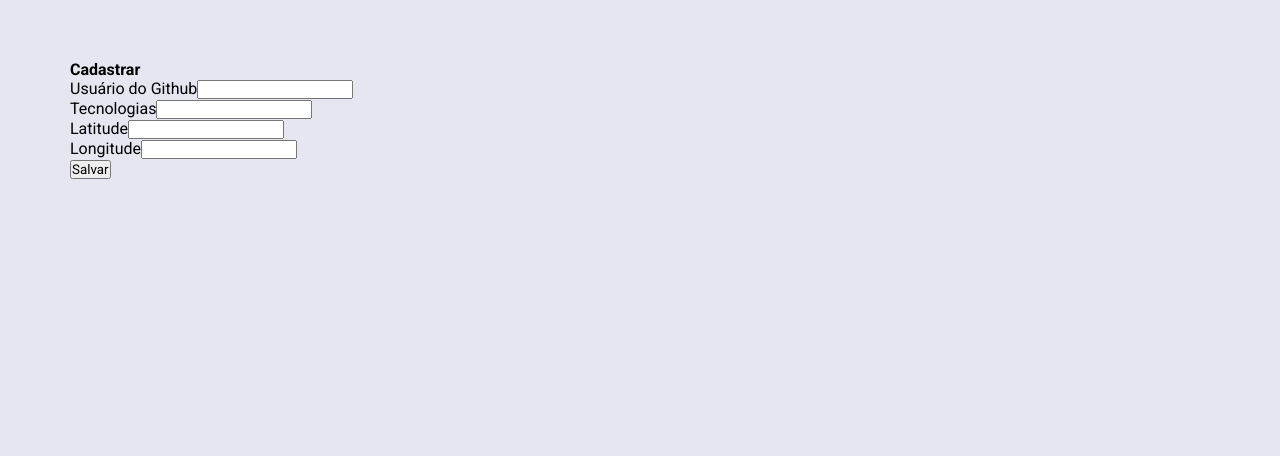
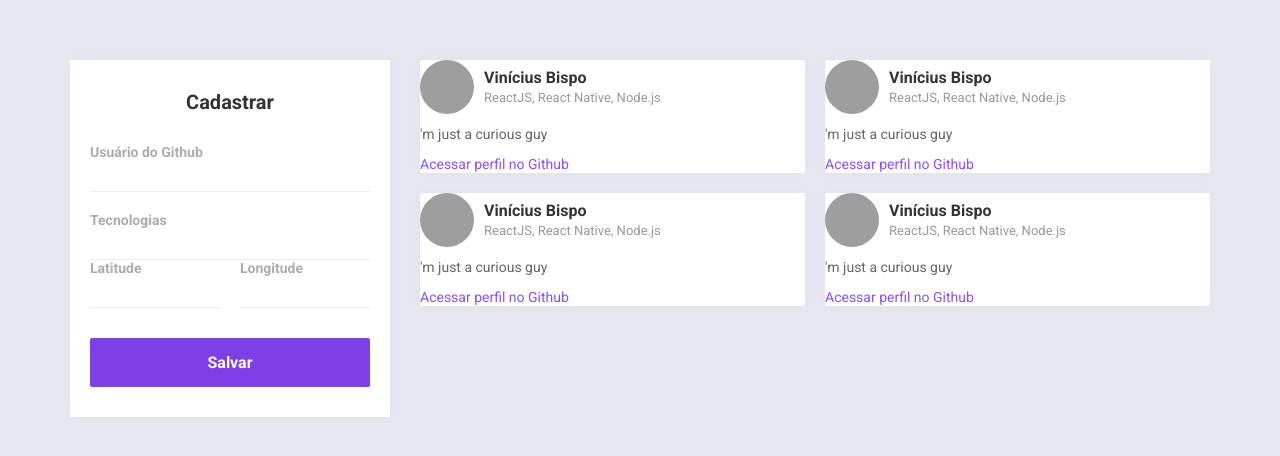
Before and after one commit to vinibispo/semanaOmnistack, a React (Create React App) app in the folder web/: page / in a window 1280 px wide. Shown: the top 456 px of the page. Built offline with nearby package versions, Linux system fonts and the light colour scheme; no server answers; grey boxes are pictures that could not be loaded.

Commit message:
adding axios in frontend

```diff
--- a/web/package.json
+++ b/web/package.json
@@ -6,6 +6,7 @@
     "@testing-library/jest-dom": "^4.2.4",
     "@testing-library/react": "^9.3.2",
     "@testing-library/user-event": "^7.1.2",
+    "axios": "^0.19.1",
     "react": "^16.12.0",
     "react-dom": "^16.12.0",
     "react-scripts": "3.3.0"
--- a/web/src/App.css
+++ b/web/src/App.css
@@ -6,3 +6,18 @@
     flex-direction: row;
     align-items: flex-start;
 }
+#app main{
+    margin-left: 30px;
+}
+@media (max-width: 1000px){
+    #app{
+        flex-direction: column;
+    }
+    #app main{
+        margin-left: 0;
+        margin-top: 30px;
+    }
+    #app aside{
+        width: 100%;
+    }
+}
--- a/web/src/App.js
+++ b/web/src/App.js
@@ -1,7 +1,31 @@
-import React from 'react';
+/* eslint-disable jsx-a11y/anchor-has-content */
+/* eslint-disable react/jsx-no-comment-textnodes */
+import React, {useEffect, useState} from 'react';
 import './global.css'
 import './App.css'
+import './Sidebar.css'
+import './Main.css'
+import api from './services/api'
 function App() {
+  const [latitude, setLatitude] = useState('')
+  const [github_username, setGithubUsername] = useState('')
+  const [techs, setTechs] = useState('')
+  const [longitude, setLongitude] = useState('')
+  useEffect(()=>{
+    navigator.geolocation.getCurrentPosition((position) =>{
+      const {latitude, longitude} = position.coords
+      setLatitude(latitude)
+      setLongitude(longitude)
+    }, (err)=>{
+
+    },
+    {
+      timeout: 30000
+    }
+  )}, [])
+  async function handleAddDev(e){
+    e.preventDefault();
+  }
   return (
     <div id="app">
 
@@ -11,26 +35,74 @@ function App() {
         <form>
           <div className="input-block">
           <label htmlFor="github_username">Usuário do Github</label>
-          <input type="text" name="github_username" id="github_username" required/>
+          <input type="text" name="github_username" value={github_username} onChange={e => setGithubUsername(e.target.value)} id="github_username" required/>
           </div>
           <div className="input-block">
           <label htmlFor="techs">Tecnologias</label>
-          <input type="text" name="techs" id="techs" required/>
+          <input type="text" name="techs" id="techs" value={techs} onChange={e => setTechs(e.target.value)} required/>
           </div>
           <div className="input-group">
           <div className="input-block">
           <label htmlFor="latitude">Latitude</label>
-          <input type="text" name="latitude" id="latitude" required/>
+          <input type="number" name="latitude" id="latitude" required value={latitude} onChange={e=>setLatitude(e.target.value)}/>
           </div>
           <div className="input-block">
-          <label htmlFor="github_username">Longitude</label>
-          <input type="text" name="longitude" id="longitude" required/>
+          <label htmlFor="longitude">Longitude</label>
+          <input type="number" name="longitude" id="longitude" value={longitude} required onChange={e => setLongitude(e.target.value)}/>
           </div>
           </div>
           <button type="submit">Salvar</button>
         </form>
       </aside>
-      <main></main>
+      <main>
+        <ul>
+          <li className="dev-item">
+            <header>
+              <img src="https://avatars1.githubusercontent.com/u/48097622?v=4" alt="dev"/>
+              <div className="user-info">
+                <strong>Vinícius Bispo</strong>
+                <span>ReactJS, React Native, Node.js</span>
+              </div>
+            </header>
+            <p>'m just a curious guy</p>
+            <a href="https://github.com/vinibispo" >Acessar perfil no Github</a>
+          </li>
+          <li className="dev-item">
+            <header>
+              <img src="https://avatars1.githubusercontent.com/u/48097622?v=4" alt="dev"/>
+              <div className="user-info">
+                <strong>Vinícius Bispo</strong>
+                <span>ReactJS, React Native, Node.js</span>
+              </div>
+            </header>
+            <p>'m just a curious guy</p>
+            <a href="https://github.com/vinibispo" >Acessar perfil no Github</a>
+          </li>
+          <li className="dev-item">
+            <header>
+              <img src="https://avatars1.githubusercontent.com/u/48097622?v=4" alt="dev"/>
+              <div className="user-info">
+                <strong>Vinícius Bispo</strong>
+                <span>ReactJS, React Native, Node.js</span>
+              </div>
+            </header>
+            <p>'m just a curious guy</p>
+            <a href="https://github.com/vinibispo" >Acessar perfil no Github</a>
+          </li>
+          <li className="dev-item">
+            <header>
+              <img src="https://avatars1.githubusercontent.com/u/48097622?v=4" alt="dev"/>
+              <div className="user-info">
+                <strong>Vinícius Bispo</strong>
+                <span>ReactJS, React Native, Node.js</span>
+              </div>
+            </header>
+            <p>'m just a curious guy</p>
+            <a href="https://github.com/vinibispo" >Acessar perfil no Github</a>
+          </li>
+
+        </ul>
+      </main>
     </div>
   )
 }
--- a/web/src/Main.css
+++ b/web/src/Main.css
@@ -0,0 +1,56 @@
+main{
+    flex: 1;
+}
+main ul{
+    display: grid;
+    grid-template-columns: 1fr 1fr;
+    gap: 20px;
+    list-style: none;
+}
+@media (max-width: 650px){
+    main ul{
+        grid-template-columns: 1fr;
+    }
+}
+li.dev-item{
+    background: #ffffff;
+    box-shadow:  0 0 14px 0 rgba(0, 0, 0, .02);
+    border-radius: 2px;
+}
+li.dev-item header{
+    display: flex;
+    flex-direction: row;
+    align-items: center;
+}
+li.dev-item header img{
+    width: 54px;
+    height: 54px;
+    border-radius: 50%;
+}
+li.dev-item header .user-info{
+    margin-left: 10px;
+}
+.user-info strong{
+    display: block;
+    color: #333333;
+    font-size: 16px;
+}
+.user-info span{
+    font-size: 13px;
+    color: #999999;
+    margin-top: 2px;
+}
+li.dev-item p{
+    color: #666666;
+    font-size: 14px;
+    line-height: 20px;
+    margin: 10px 0;
+}
+li.dev-item a{
+    color: #8e4dff;
+    font-size: 14px;
+    text-decoration: none;
+}
+li.dev-item a:hover{
+    color: #5a2ea6;
+}
--- a/web/src/Sidebar.css
+++ b/web/src/Sidebar.css
@@ -0,0 +1,58 @@
+aside{
+    width: 320px;
+    background: #ffffff;
+    box-shadow:  0 0 14px 0 rgba(0, 0, 0, .02);
+    border-radius: 2px;
+    padding: 30px 20px;
+}
+aside strong{
+    font-size: 20px;
+    text-align: center;
+    display: block;
+    color: #333333;
+}
+aside form{
+    margin-top: 30px;
+}
+aside form .input-block + .input-block{
+    margin-top: 20px;
+}
+aside form .input-group{
+    display: grid;
+    grid: 20px;
+    gap: 20px;
+    grid-template-columns: 1fr 1fr;
+}
+aside form .input-group .input-block{
+    margin-top: 0;
+}
+aside form .input-block label{
+    color: #acacac;
+    font-size: 14px;
+    font-weight: bold;
+    display: block;
+}
+aside form .input-block input{
+    width: 100%;
+    height: 32px;
+    font-size: 14px;
+    color: #666666;
+    border: 0;
+    border-bottom: 1px solid #eeeeee;
+}
+aside form button[type=submit]{
+    width: 100%;
+    border: 0;
+    margin-top: 30px;
+    background: #7d40e7;
+    border-radius: 2px;
+    padding: 15px 20px;
+    font-size: 16px;
+    font-weight: bold;
+    color: #ffffff;
+    transition: background 0.5s;
+    cursor: pointer;
+}
+aside form button[type=submit]:hover{
+    background: #6931ca;
+}
--- /dev/null
+++ b/web/src/services/api.js
@@ -0,0 +1,5 @@
+import axios from 'axios'
+const api = axios.create({
+    baseURL: 'http://localhost:3333'
+})
+export default api
```
Also changed, not shown: 1 other file (tests, documents, lock files or other folders).
